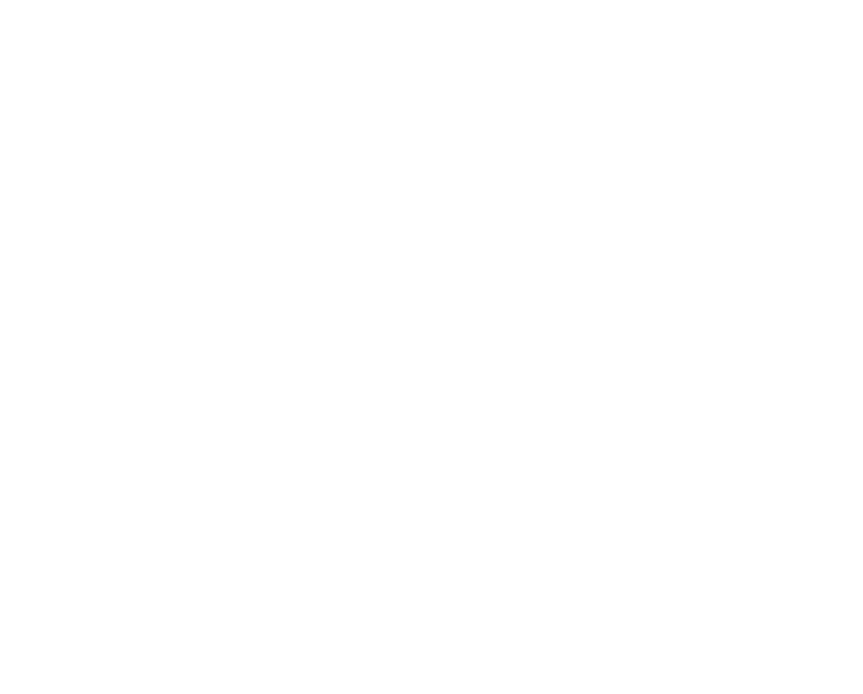
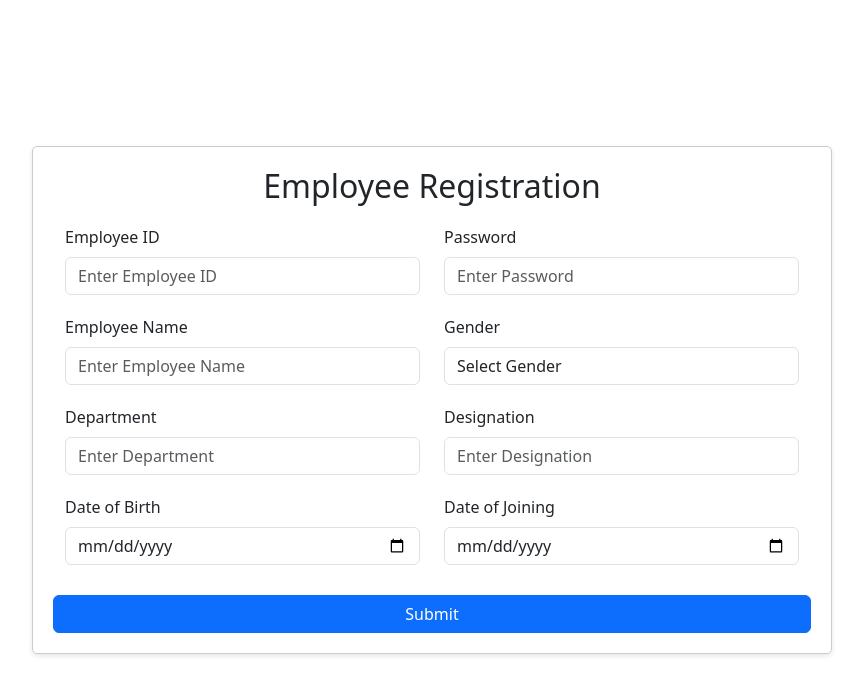
Before and after one commit to singhabhyudita/LoanAdminManagementApplication, a React (Create React App) app in the folder Frontend/: page /register in a window 1280 px wide. Before the commit this address had no page. Shown: the top 694 px of the page, without its empty margins (208-1071 px from the left). Built offline with nearby package versions, Linux system fonts and the light colour scheme.

Commit message:
Made necessary changes for registration

```diff
--- a/Frontend/src/App.js
+++ b/Frontend/src/App.js
@@ -2,6 +2,7 @@
 import EmployeeLogin from "./components/EmployeeLogin"
 import AdminLogin from "./components/AdminLogin";
 import Home from "./components/Home";
+import Register from "./components/Register";
 
 function App() {
   return (
@@ -9,6 +10,7 @@
       <Routes>
         <Route exact path="/login/employee" element={<EmployeeLogin />} />
         <Route exact path="/login/admin" element={<AdminLogin />} />
+        <Route exact path="/register" element={<Register/>} />
         <Route path="/" element={<Home />} />
       </Routes>
     </BrowserRouter>
--- a/Frontend/src/components/EmployeeLogin.css
+++ b/Frontend/src/components/EmployeeLogin.css
@@ -3,6 +3,14 @@
     justify-content: center;
     align-items: center;
     height: 100vh;
+}
+
+.register-form{
+    width : 800px;
+    padding: 20px;
+    border : 1px solid #ccc;
+    border-radius: 5px;
+    box-shadow: 0 2px 5px rgba(0, 0, 0, 0.1);
 }
 
 .login-form {
@@ -18,7 +26,8 @@
     margin-bottom: 20px;
 }
 
-.login-form .form-group {
+.register-form h2{
+    text-align: center;
     margin-bottom: 20px;
 }
 
@@ -26,6 +35,12 @@
     margin-top: 10px;
     width: 100%
 }
+
+.register-form button {
+    margin-top: 10px;
+    width: 100%
+}
+
 
 .formGroup {
     margin: 20px 0;
--- a/Frontend/src/components/EmployeeLogin.jsx
+++ b/Frontend/src/components/EmployeeLogin.jsx
@@ -7,8 +7,8 @@
 const EmployeeLogin = () => {
     const [employeeId, setEmployeeId] = useState("");
     const [employeePassword, setEmployeePassword] = useState("");
-    const [error, setError] = useState("Error SOme Random error To Check");
-    const [success, setSuccess] = useState("Success Some Random Success Message");
+    const [error, setError] = useState(null);
+    const [success, setSuccess] = useState(null);
 
     const handleEmployeeIdChange = (event) => {
         setEmployeeId(event.target.value);
@@ -21,10 +21,12 @@
     const handleFormSubmit = () => {
         if (employeeId === null || employeeId === "") {
             setError("Employee ID Cannot Be Empty!");
+            setSuccess(null)
             return;
         }
         if (employeePassword === null || employeePassword === "") {
             setError("Password Field Cannot Be Empty!")
+            setSuccess(null)
             return;
         }
         const backendURL = "http://localhost:80808/login"
@@ -32,9 +34,22 @@
             employee_id: employeeId,
             password: employeePassword
         })
-            .then(response => {
-                return response.json();
-            })
+        .then(response => {
+            if(response.data === ""){
+                if(response.data === ""){
+                    setError("Credentials didn't Match!");
+                    setSuccess(null);
+                } else {
+                    setSuccess(`Login Successfull ! Hello User ${response.data.employee_name}`);
+                    setError(null);
+                }
+            }
+        })
+        .catch(err => {
+            console.log(err)
+            setError("Server Error !");
+            setSuccess(null);
+        })
     }
 
     return (
@@ -49,7 +64,7 @@
                     <Form.Label>Password</Form.Label>
                     <Form.Control type="password" placeholder="Enter Password" value={employeePassword} onChange={(e) => handlePasswordChange(e)} />
                 </Form.Group>
-                <Button variant="primary" type="Submit">  Submit </Button>
+                <Button variant="primary" onClick={handleFormSubmit}>  Submit </Button>
                 {error ? <div className="error">{error}</div> : null}
                 {success ? <div className="success">{success}</div> : null}
             </Form>
--- a/Frontend/src/components/Home.jsx
+++ b/Frontend/src/components/Home.jsx
@@ -8,6 +8,7 @@
         <div>
             <Link to="/login/employee"><Button type="Submit" variant="secondary">Login as Employee</Button></Link>
             <Link to="/login/admin"><Button variant="primary">Login as Admin</Button></Link>
+            <Link to="/register"><Button variant="success">Register</Button></Link>
         </div>
     )
 }
--- /dev/null
+++ b/Frontend/src/components/Register.jsx
@@ -0,0 +1,165 @@
+import React, { useState } from 'react';
+import { Container, Form, Button, Col , Row } from 'react-bootstrap';
+import 'bootstrap/dist/css/bootstrap.min.css';
+import axios from 'axios';
+import './EmployeeLogin.css';
+
+const Register = () => {
+  const [employeeId, setEmployeeId] = useState('');
+  const [employeeName, setEmployeeName] = useState('');
+  const [designation, setDesignation] = useState('');
+  const [department, setDepartment] = useState('');
+  const [gender, setGender] = useState('');
+  const [dateOfBirth, setDateOfBirth] = useState('');
+  const [dateOfJoining, setDateOfJoining] = useState('');
+  const [employeePassword, setEmployeePassword] = useState('');
+  const [error, setError] = useState(null);
+  const [success, setSuccess] = useState(null);
+
+  const handleEmployeeIdChange = (event) => {
+    setEmployeeId(event.target.value);
+  }
+
+  const handleEmployeeNameChange = (event) => {
+    setEmployeeName(event.target.value);
+  }
+
+  const handleDesignationChange = (event) => {
+    setDesignation(event.target.value);
+  }
+
+  const handleDepartmentChange = (event) => {
+    setDepartment(event.target.value);
+  }
+
+  const handleGenderChange = (event) => {
+    setGender(event.target.value)
+  }
+
+  const handleDateOfBirthChange = (event) => {
+    setDateOfBirth(event.target.value);
+  }
+
+  const handleDateOfJoiningChange = (event) => {
+    setDateOfJoining(event.target.value);
+  }
+
+  const handleEmployeePasswordChange = (event) => {
+    setEmployeePassword(event.target.value);
+  }
+
+  const handleFormSubmit = () => {
+    if (employeeId === "" || !employeeName === "" || !designation === "" || department === "" || gender === "" || dateOfBirth === "" || dateOfJoining === "" || employeePassword === "") {
+      setError('You need to fill all the fields to register!');
+      setSuccess(null)
+      return;
+    }
+
+    const passwordRegex = /^(?=.*[a-z])(?=.*[A-Z])(?=.*\d)(?=.*[@$!%*?&])[A-Za-z\d@$!%*?&]{8,}$/;
+
+    if (!passwordRegex.test(employeePassword)) {
+        setError("Password should contain one caps, one small, one digit and one special character!");
+        setSuccess(null);
+        return;
+    }
+
+    let genderChar;
+    if(gender === "Male")
+        genderChar = "M";
+    else if(gender === "Female")
+        genderChar = "F"
+    else
+        genderChar = "O"
+
+    const formattedDateOfBirth = new Date(dateOfBirth).toISOString().split('T')[0];
+    const formattedDateOfJoining = new Date(dateOfJoining).toISOString().split('T')[0];
+
+    const backendURL = 'http://localhost:8000/register';
+    axios.post(backendURL, {
+      employee_id: employeeId,
+      employee_name: employeeName,
+      designation: designation,
+      department: department,
+      gender: gender,
+      date_of_birth: formattedDateOfBirth,
+      date_of_joining: formattedDateOfJoining,
+      password: employeePassword
+    })
+    .then(response => {
+        if(response.data === ""){
+            if(response.data === ""){
+                setError("Couldn't create user Data , Try Again!");
+                setSuccess(null);
+            } else {
+                setSuccess(`Register Successfull , Please Log In !`);
+                setError(null);
+            }
+        }
+    })
+    .catch(err => {
+        console.log(err)
+        setError("Server Error !");
+        setSuccess(null);
+    })
+  }
+
+  return (
+    <Container className="login-container">
+      <Form className="register-form">
+        <h2>Employee Registration</h2>
+        <Row className='formGroup'>
+            <Col>
+                <Form.Label>Employee ID</Form.Label>
+                <Form.Control type="text" placeholder="Enter Employee ID" value={employeeId} onChange={handleEmployeeIdChange} />
+            </Col>
+            <Col>
+                <Form.Label>Password</Form.Label>
+                <Form.Control type="password" placeholder="Enter Password" value={employeePassword} onChange={handleEmployeePasswordChange} />
+            </Col>
+        </Row>
+        <Row className="formGroup">
+            <Col>
+                <Form.Label>Employee Name</Form.Label>
+                <Form.Control type="text" placeholder="Enter Employee Name" value={employeeName} onChange={handleEmployeeNameChange} />
+            </Col>
+            <Col>
+                <Form.Label>Gender</Form.Label>
+                <Form.Control as="select" value={gender} onChange={handleGenderChange}>
+                    <option value="">Select Gender</option>
+                    <option value="male">Male</option>
+                    <option value="female">Female</option>
+                    <option value="other">Other</option>
+                </Form.Control>
+            </Col>
+        </Row>
+        <Row className="formGroup">
+            <Col>
+                <Form.Label>Department</Form.Label>
+                <Form.Control type="text" placeholder="Enter Department" value={department} onChange={handleDepartmentChange} />
+            </Col>
+            <Col>
+                <Form.Label>Designation</Form.Label>
+                <Form.Control type="text" placeholder="Enter Designation" value={designation} onChange={handleDesignationChange} />
+            </Col>
+        </Row>
+        <Row className="formGroup">
+            <Col>
+                <Form.Label>Date of Birth</Form.Label>
+                <Form.Control type="date" value={dateOfBirth} onChange={handleDateOfBirthChange} />
+            </Col>
+            <Col>
+                <Form.Label>Date of Joining</Form.Label>
+                <Form.Control type="date" value={dateOfJoining} onChange={handleDateOfJoiningChange} />
+            </Col>
+        </Row>
+        <Button variant="primary" type="button" onClick={handleFormSubmit}>
+          Submit
+        </Button>
+        {error ? <div className="error">{error}</div> : null}
+        {success ? <div className="success">{success}</div> : null}
+      </Form>
+    </Container>
+  );
+}
+
+export default Register;
```
